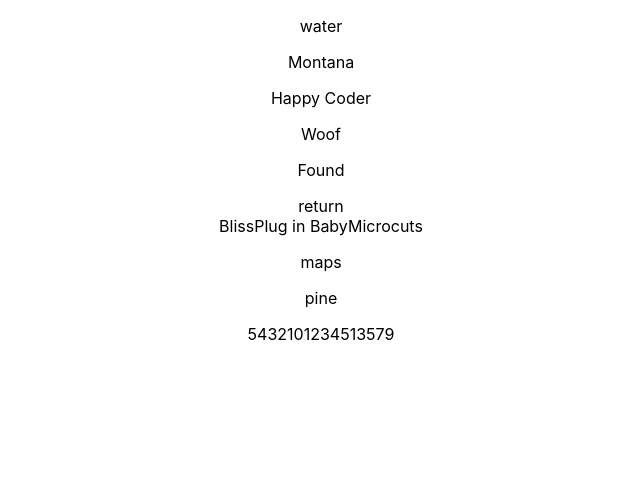
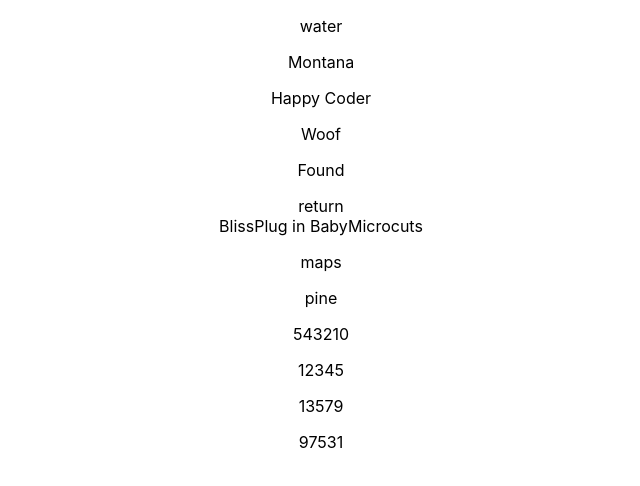
Before and after one commit to SimoneZem/fcc-ex, a React (Create React App) app: page / in a window 1280 px wide. Shown: the top 486 px of the page, without its empty margins (319-959 px from the left). Built offline with nearby package versions, Linux system fonts and the light colour scheme.

Commit message:
feat(add backwardCount): add Bacward Count

```diff
--- a/src/App.jsx
+++ b/src/App.jsx
@@ -12,6 +12,7 @@ import { NestedArrays } from "./components/NestedArrays";
 import { WhileLoops } from "./components/WhileLoops";
 import { ForLoops } from "./components/ForLoops";
 import { ForOddNumbers } from "./components/ForOddNumbers";
+import { CountBackwards } from "./components/CountBackwards";
 
 import "./App.css";
 
@@ -94,12 +95,17 @@ while (i >= 0) {
 
 const forArray = [];
 for (var i = 1; i <= 5; i++) {
-  myArray.push(i);
+  forArray.push(i);
 }
 
 const oddArray = [];
 for (let i = 1; i < 10; i += 2) {
-  myArray.push(i);
+  oddArray.push(i);
+}
+
+const myCount = [];
+for (let i = 9; i >= 1; i -= 2) {
+  myCount.push(i);
 }
 
 function App() {
@@ -143,7 +149,10 @@ function App() {
         <ForLoops forArray={forArray} />
       </p>
       <p>
-        <ForOddNumbers oddArray={forArray} />
+        <ForOddNumbers oddArray={oddArray} />
+      </p>
+      <p>
+        <CountBackwards myCount={myCount} />
       </p>
     </div>
   );
--- /dev/null
+++ b/src/components/CountBackwards/index.jsx
@@ -0,0 +1,5 @@
+import React from "react";
+
+export const CountBackwards = ({ myCount }) => {
+  return <div>{myCount}</div>;
+};
```
